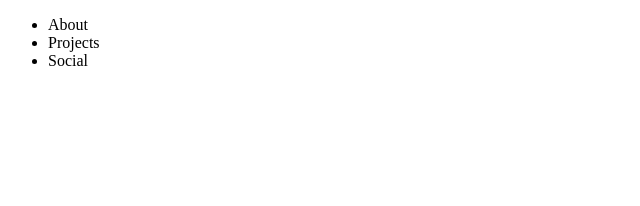
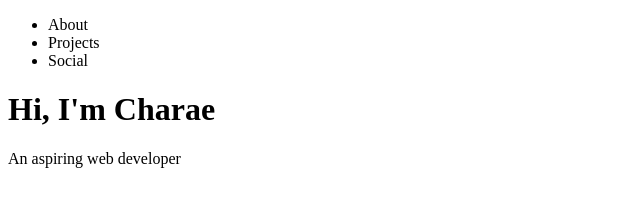
Before and after one commit to CharaeKeow/personal-portfolio, a plain HTML site: page index.html in a window 1280 px wide. Shown: the whole page, without its empty margins (0-640 px from the left). Drawn offline with Linux system fonts and the light colour scheme.

Commit message:
Update index.html

```diff
--- a/index.html
+++ b/index.html
@@ -12,5 +12,15 @@
         <li>Social</li>
       </ul>
     </nav>
+
+
+    <!-- Welcome Section. Its height equal to full viewport. -->
+
+    <div id="welcome-section">
+
+      <h1>Hi, I'm Charae</h1>
+      <p>An aspiring web developer</p>
+
+    </div>
   </body>
 </html>
```
